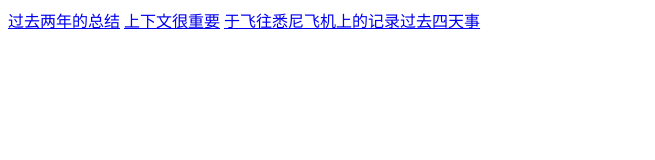
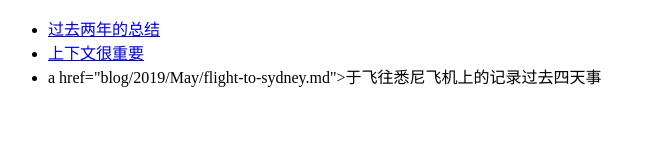
Before and after one commit to LujunWeng/lujunweng.github.io, a plain HTML site: page index.html in a window 1280 px wide. Shown: the whole page, without its empty margins (0-655 px from the left). Drawn offline with Linux system fonts and the light colour scheme.

Commit message:
Update index.html

```diff
--- a/index.html
+++ b/index.html
@@ -4,8 +4,11 @@
     <title>My public stuff</title>
   </head>
   <body>
-    <a href="blog/2019/April/a-summary.md">过去两年的总结</a>
-    <a href="blog/2019/April/context-matters.md">上下文很重要</a>
-    <a href="blog/2019/May/flight-to-sydney.md">于飞往悉尼飞机上的记录过去四天事</a>
+    <ul>
+        <li><a href="blog/2019/April/a-summary.md">过去两年的总结</a></li>
+        <li><a href="blog/2019/April/context-matters.md">上下文很重要</a></li>
+        <li>a href="blog/2019/May/flight-to-sydney.md">于飞往悉尼飞机上的记录过去四天事</a></li>
+    </ul>
+
   </body>
 </html>
```
